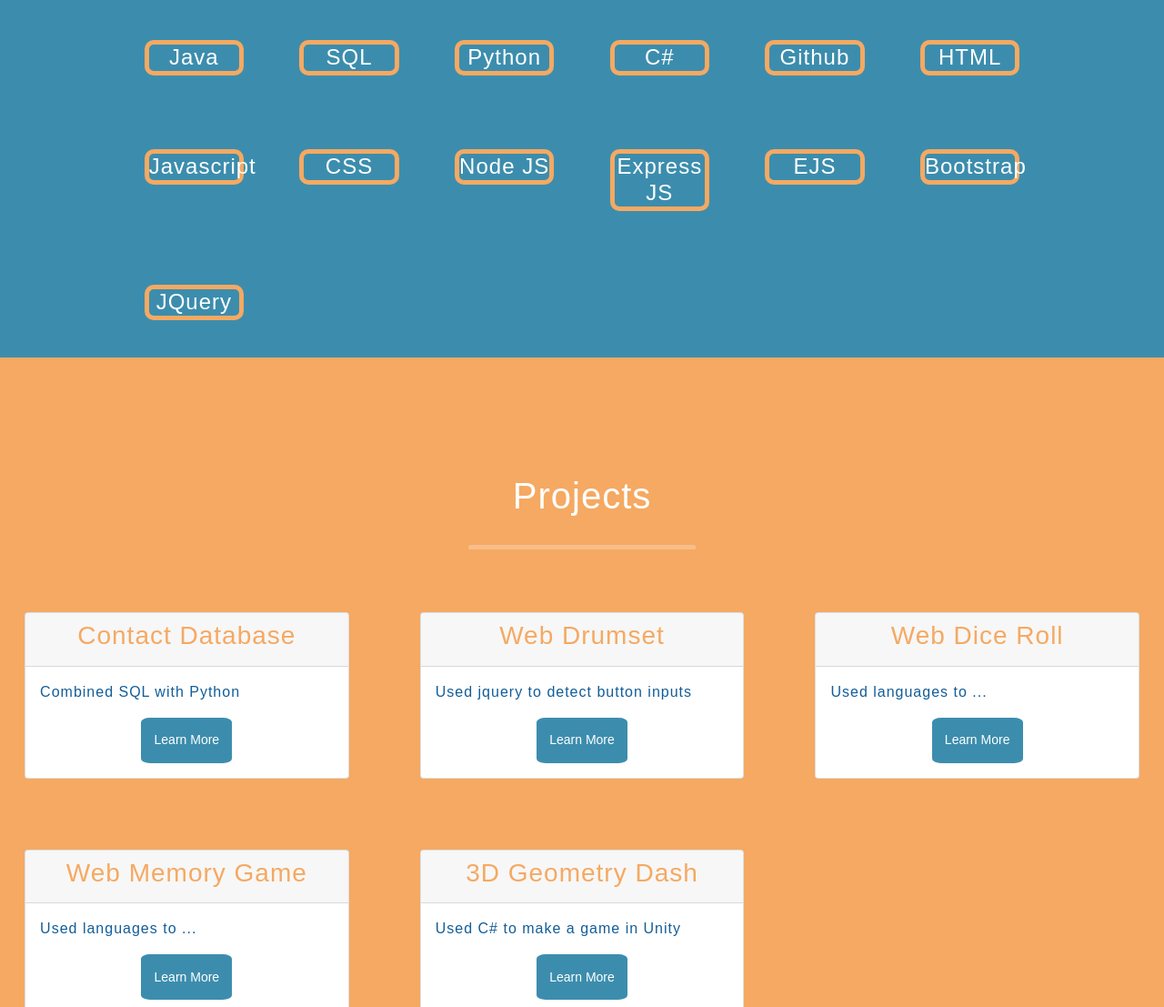
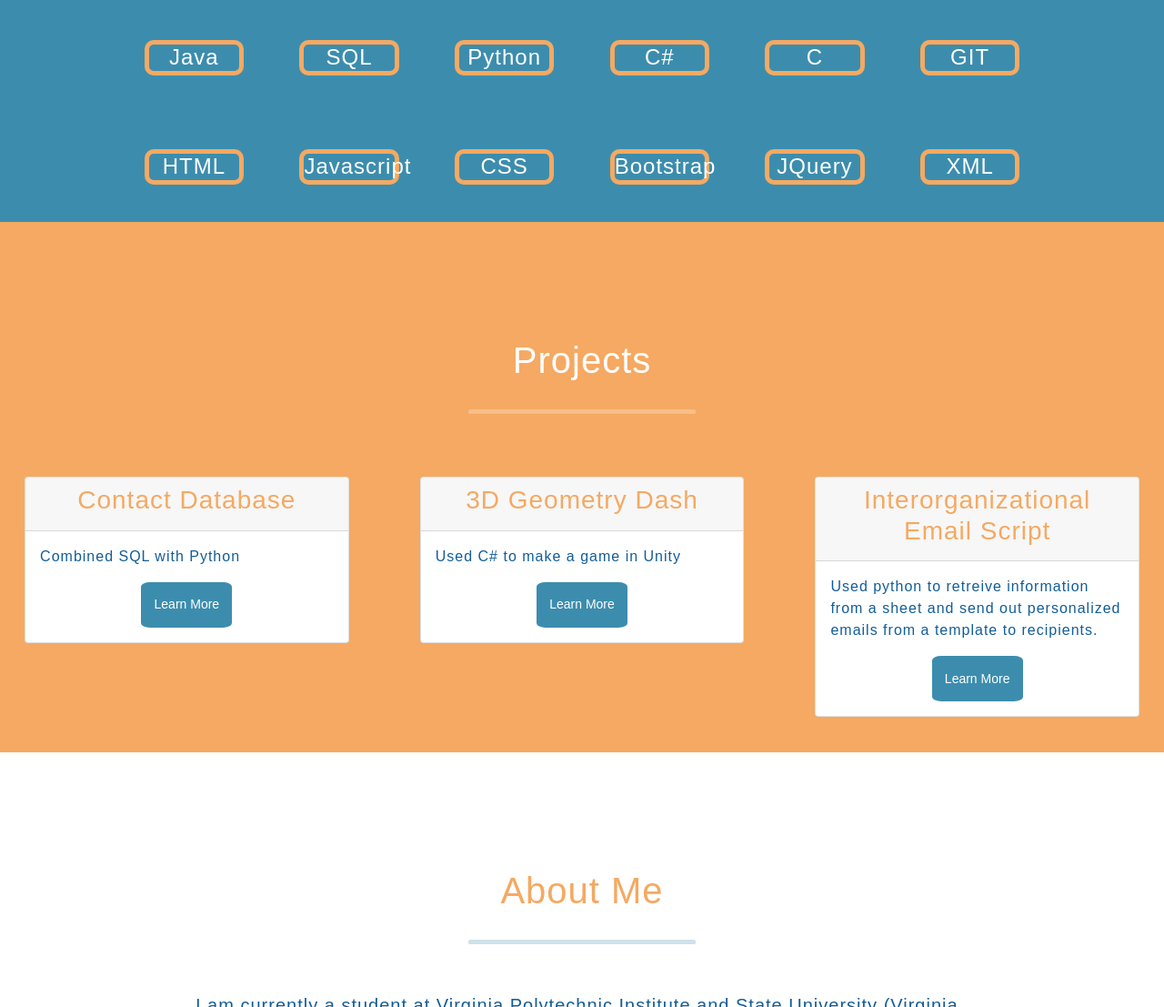
Before and after one commit to lukeschlueter/mywebsite, a plain HTML site: page index.html in a window 1280 px wide. Shown: the part 1693-2800 px from the top of the page at 91% size. Drawn offline with nearby package versions, Linux system fonts and the light colour scheme; a web font is replaced by a local one.

Commit message:
Update index.html

```diff
--- a/index.html
+++ b/index.html
@@ -51,7 +51,7 @@
             <div class="px-3 cover-title">
                 <hgroup class="home-title">
                     <h1 id="name">LUKE SCHLUETER</h1>
-                    <h2>PERSONAL DEVELOPER</h2>
+                    <h2>Computer Science Student</h2>
                 </hgroup>
             </div>
         </div>
@@ -70,8 +70,8 @@
                     </div>
                     <div>
                         <h3>B.Sc. in Computer Science</h3>
-                        <p><b>Virginia Tech</b>, GPA: 3.62/4.0</p>
-                        <p><b>Concentration:</b> Secure Computing</p>
+                        <p><b>Virginia Tech</b> Cummlative GPA: 3.55/4.0 In Major GPA: 3.68/4.0</p>
+                        <p><b>Concentration:</b> Data Centric Computing</p>
                         <p><b>Minors:</b> Human-Computer Interaction</p>
                     </div>
                 </div>
@@ -98,7 +98,10 @@
                     <h4>C#</h4>
                 </div>
                 <div class="skill-column col-lg-2 col-md-4 col-sm-6">
-                    <h4>Github</h4>
+                    <h4>C</h4>
+                </div>
+                <div class="skill-column col-lg-2 col-md-4 col-sm-6">
+                    <h4>GIT</h4>
                 </div>
                 <div class="skill-column col-lg-2 col-md-4 col-sm-6">
                     <h4>HTML</h4>
@@ -112,20 +115,23 @@
                 <!-- <div class="skill-column col-lg-2 col-md-4 col-sm-6">
                     <h4>React</h4>
                 </div> -->
-                <div class="skill-column col-lg-2 col-md-4 col-sm-6">
+                <!-- <div class="skill-column col-lg-2 col-md-4 col-sm-6">
                     <h4>Node JS</h4>
-                </div>
-                <div class="skill-column col-lg-2 col-md-4 col-sm-6">
+                </div> -->
+                <!-- <div class="skill-column col-lg-2 col-md-4 col-sm-6">
                     <h4>Express JS</h4>
-                </div>
-                <div class="skill-column col-lg-2 col-md-4 col-sm-6">
+                </div> -->
+                <!-- <div class="skill-column col-lg-2 col-md-4 col-sm-6">
                     <h4>EJS</h4>
-                </div>
+                </div> -->
                 <div class="skill-column col-lg-2 col-md-4 col-sm-6">
                     <h4>Bootstrap</h4>
                 </div>
                 <div class="skill-column col-lg-2 col-md-4 col-sm-6">
                     <h4>JQuery</h4>
+                </div>
+                <div class="skill-column col-lg-2 col-md-4 col-sm-6">
+                    <h4>XML</h4>
                 </div>
                 <!-- <div class="skill-column col-lg-2 col-md-4 col-sm-6">
                     <h4>Mongoose</h4>
@@ -165,10 +171,10 @@
             <div class="project-column col-lg-4 col-md-6">
                 <div class='card'>
                     <div class="card-header">
-                        <h3 class="project-header">Web Drumset</h3>
+                        <h3 class="project-header">3D Geometry Dash</h3>
                     </div>
                     <div class="card-body">
-                        <p>Used jquery to detect button inputs</p>
+                        <p>Used C# to make a game in Unity</p>
                         <div class="text-center">
                             <button class="btn btn-sm btn-block btn-color" type="button">
                             Learn More
@@ -180,40 +186,10 @@
             <div class="project-column col-lg-4 col-md-6">
                 <div class='card'>
                     <div class="card-header">
-                        <h3 class="project-header">Web Dice Roll</h3>
+                        <h3 class="project-header">Interorganizational Email Script</h3>
                     </div>
                     <div class="card-body">
-                        <p>Used languages to ...</p>
-                        <div class="text-center">
-                            <button class="btn btn-sm btn-block btn-color" type="button">
-                            Learn More
-                          </button>
-                        </div>
-                    </div>
-                </div>
-            </div>
-            <div class="project-column col-lg-4 col-md-6">
-                <div class='card'>
-                    <div class="card-header">
-                        <h3 class="project-header">Web Memory Game</h3>
-                    </div>
-                    <div class="card-body">
-                        <p>Used languages to ...</p>
-                        <div class="text-center">
-                            <button class="btn btn-sm btn-block btn-color" type="button">
-                            Learn More
-                          </button>
-                        </div>
-                    </div>
-                </div>
-            </div>
-            <div class="project-column col-lg-4 col-md-6">
-                <div class='card'>
-                    <div class="card-header">
-                        <h3 class="project-header">3D Geometry Dash</h3>
-                    </div>
-                    <div class="card-body">
-                        <p>Used C# to make a game in Unity</p>
+                        <p>Used python to retreive information from a sheet and send out personalized emails from a template to recipients.</p>
                         <div class="text-center">
                             <button class="btn btn-sm btn-block btn-color" type="button">
                             Learn More
@@ -231,10 +207,10 @@
             <h1>About Me</h1>
             <hr class="not-white-hr">
             <div id="message-section">
-                <p class="paragraph-section">I am currently a student at Virginia Polytechnic Institute and State University (Virginia Tech) working towards my Bachelors of Science in Computer Science with a concentration in Secure Computing and a minor in Human-Computer Interaction.
+                <p class="paragraph-section">I am currently a student at Virginia Polytechnic Institute and State University (Virginia Tech) working towards my Bachelors of Science in Computer Science with a concentration in Data Centric Computing and a minor in Human-Computer Interaction.
                 </p>
-                <p class="paragraph-section">Outside of course work, I am a member of the <a class="paragraph-link" href="https://wordpress.cs.vt.edu/3digroup/people/">3D Interaction Group</a> and the <a class="paragraph-link" href="https://wordpress.cs.vt.edu/3digroup/2021/04/08/ieee-vr-awards/">3DUI</a>                    award winning team. As a hobby, I am teaching myself a variety of programming languages and have a passion for creating programs and applications that people can use to make their lives easier. I have taught myself full stack development
-                    in order to work towards my goal of becoming a full stack developer, mobile developer, or devops specialist.</p>
+                <p class="paragraph-section">Outside of course work, I am a member of the <a class="paragraph-link" href="https://wordpress.cs.vt.edu/3digroup/people/">3D Interaction Group</a> and the <a class="paragraph-link" href="https://wordpress.cs.vt.edu/3digroup/2021/04/08/ieee-vr-awards/">3DUI</a>                    award winning team. As a hobby, I am teaching myself a variety of programming languages and have a passion for creating programs and applications that people can use to make their lives easier. I am teaching myself full stack development
+                    in order to become a full stack developer, mobile developer, or devops specialist.</p>
                 <p class="paragraph-section">I am currently looking for internship opportunities to gain more experience and lead me towards one of my desired future career paths in secure computing or human-computer interaction.</p>
             </div>
         </div>
@@ -243,7 +219,7 @@
     <!-- Footer -->
     <div id="site-footer" class="bottom-container">
         <div class="links">
-            <a href="mailto:lukeschlueter@vt.com" title="Email me"><img class="social-icon footer-link" src="images/email.png" alt="Email"></a>
+            <a href="mailto:lukeschlueter@vt.edu" title="Email me"><img class="social-icon footer-link" src="images/email.png" alt="Email"></a>
             <a href="https://twitter.com/lukeschlueter"><img class="social-icon footer-link" src="images/twitter.png" alt="Twitter"></a>
             <a href="https://www.linkedin.com/in/lukeschlueter/"><img class="social-icon footer-link" src="images/linkedin.png" alt="Linkedin"></a>
             <a href="https://github.com/lukeschlueter"><img class="social-icon footer-link" src="images/github.png" alt="Github"></a>
```
